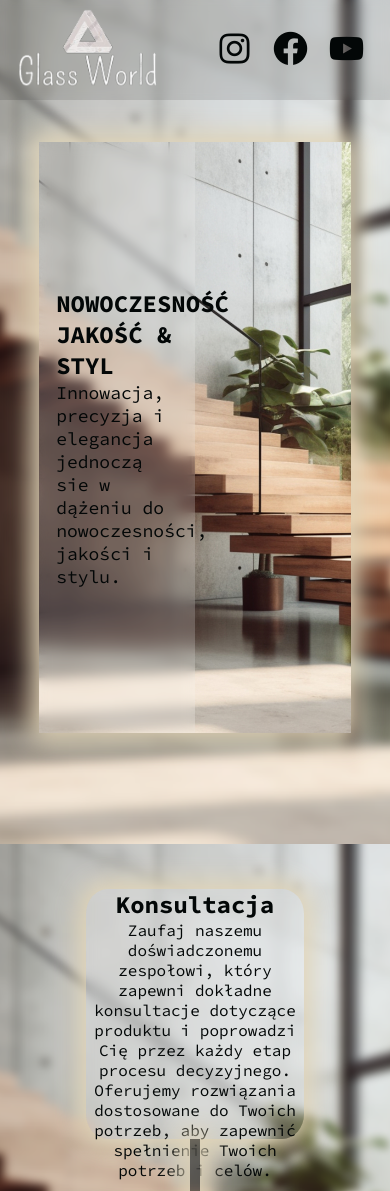
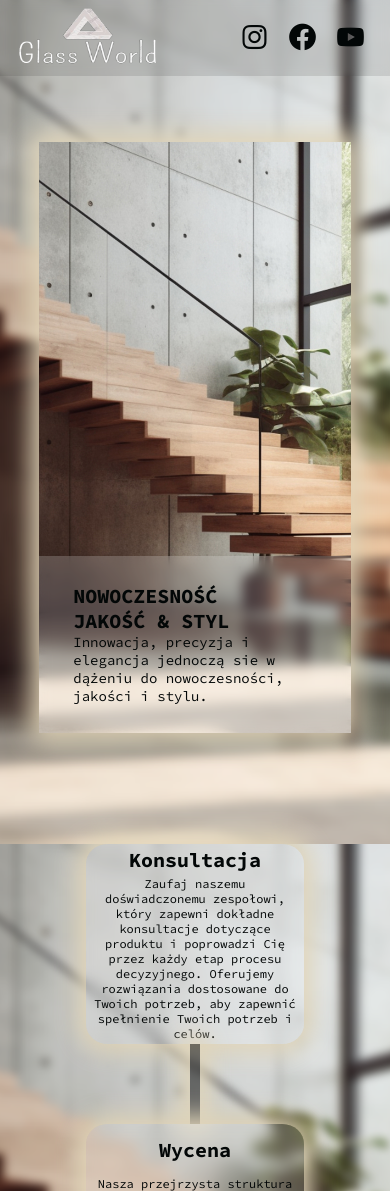
Before and after one commit to 808dot/glass-world, a plain HTML site: page index.html in a window 390 px wide. Shown: the top 1191 px of the page. Drawn offline with nearby package versions, Linux system fonts and the light colour scheme; a web font is replaced by a local one.

Commit message:
Mobile Version and Animation Observer

```diff
--- a/assets/js/script.js
+++ b/assets/js/script.js
@@ -48,3 +48,124 @@ let root = document.querySelector(':root');
 let scrool_top = parseInt(header.offsetHeight) + 2 * parseInt(header_padding.paddingTop);
 
 root.style.setProperty('--scrool-top', scrool_top + "px");
+
+
+
+
+
+
+const animationItemsBox = document.querySelectorAll('.about-us-box');
+
+const observerBox = new IntersectionObserver(
+  entries => {
+    entries.forEach(entry => {
+      if (entry.isIntersecting) {
+        console.log("The element is intersecting >");
+        entry.target.style.animation = `slideTop 2s ${entry.target.dataset.delay} ease forwards`;
+      } else {
+          entry.target.style.animation="none";
+      }
+    })
+  },
+
+)
+
+animationItemsBox.forEach(item => {
+  observerBox.observe(item)
+})
+
+
+const animationItemsLine = document.querySelectorAll('.line');
+
+const observerLine = new IntersectionObserver(
+  entries => {
+    entries.forEach(entry => {
+      if (entry.isIntersecting) {
+        console.log("The element is intersecting >");
+        entry.target.style.animation = `slideBottom 2s ${entry.target.dataset.delay} ease forwards`;
+      } else {
+          entry.target.style.animation="none";
+      }
+    })
+  },
+
+)
+
+animationItemsLine.forEach(item => {
+  observerLine.observe(item)
+})
+
+
+
+// const callback = (entries) => {
+
+//    entries.forEach((entry) => {
+//            if (entry.isIntersecting) {
+//                console.log("The element is intersecting >");
+//                entry.target.style.animation =
+//                entry.target.dataset.animate;
+//            } else {
+//                entry.target.style.animation="none";
+//            }
+//        }
+//    );
+// }
+
+
+
+// let observer2 = new IntersectionObserver(callback);
+
+// const animationItems2 = document.querySelectorAll('.about-us-box');
+
+// animationItems2.forEach(item => {
+//   observer2.observe(item)
+// })
+
+
+
+// const callback = (entries) => {
+//   //Step 4
+//   // The entries variable will contain the list of
+//   // elements that you are observing. When ever
+//   // intersection occurs, you need to do forEach loop
+//   // to find which one intersected.
+//   // For this we check a flag on the element called "isIntersecting"
+//    entries.forEach(
+//        (entry) => {
+//            if (entry.isIntersecting) {
+//                console.log("The element is intersecting >");
+//                //If intersecting then attach keyframe animation.
+//               //We do this by assigning the data attribute
+//               //we coded in the markup to the style.animation
+//               //of the element
+
+//                entry.target.style.animation =
+//                entry.target.dataset.animate;
+//            } else {
+//                //We take of the animation if not in view
+//                entry.target.style.animation="none";
+//            }
+//        }
+//    );
+// }
+
+// //1] Create a new intersectionObserver object,
+// //which will accept a callback function as
+// //a parameter.
+
+// let observer = new IntersectionObserver(callback);
+
+
+// //2]Select all elements that have ".animate"
+// //class.In our case we have three
+// //elements (.image,<p> and h<2>).
+
+// const animationItems = document.querySelectorAll('.about-us-box');
+
+
+//  //3]Loop through selected elements and add to the
+//  //observer watch list.
+
+//  animationItems.forEach(item => {
+//    observer.observe(item)
+// })
--- a/assets/scss/style.scss
+++ b/assets/scss/style.scss
@@ -11,60 +11,27 @@
 
     --font-size-realization-p: 40px;
 
+    --font-size-contact-h1i: 32px;
+    --font-size-placeholder: 16px;
 
-
-
-    --hookers-green: #517D75ff;
     --black: #030707ff;
-    --cambridge-blue: #84AAA2ff;
-    --hookers-green-2: #4A6D67ff;
-    --verdigris: #6CB1A7ff;
-    --dark-slate-gray: #7ce2d5;
-
-    // Cool and Elegant
-    --deep-blue: #2E86AB;
-    --pale-green: #A4C3B2;
-    --golden-yellow: #F6AE2D;
-
-    //Fresh and Modern
-    --mint-green: #57CC99;
-    --light-gray-blue: #E8F1F2;
-    --coral-red: #FF6B6B;
-
-    //Industrial and Sleek
-
-    --charcoal-gray:#333333;
-    --light-gray:#D9D9D9;
-    --gold: #FFD700;
-
-
-    // 60 30 10
-    --primary-color: #0077B6;
-    --secondary-color: #FF6B6B;
-    --accent-color: #4CAF50;
-
-    --primiray-color-font: #FFFFFF;
-    --secondary-color-font: #444444;
-    --accent-color-font: #333333;
-
-
-    --reseda-green: #878159ff;
-    --battleship-gray: #949186ff;
-    --silver: #C9CAC6ff;
-    --licorice: #281715ff;
-    --bistre: #322522ff;
-    --pearl: rgb(225, 213, 184);
-    --ecru: #C9BA93ff;
-    --umber: rgb(112, 96, 82);
-    --licorice-2: #2B1D19ff;
-    --coffee: #694F34ff;
 }
 
 * {
     margin: 0;
     padding: 0;
     box-sizing: border-box;
-    font-family: 'Source Code Pro', monospace;
+    //  font-family: 'Lato', sans-serif;
+    // font-family: 'Merriweather', serif;
+    // font-family: 'Montserrat', sans-serif;
+    // font-family: 'Open Sans', sans-serif;
+    // font-family: 'Permanent Marker', cursive;
+    // font-family: 'Playfair Display', serif;
+    // font-family: 'Poppins', sans-serif;
+    // font-family: 'Raleway', sans-serif;
+    // font-family: 'Roboto', sans-serif;
+    // font-family: 'Roboto Slab', serif;
+    // font-family: 'Source Code Pro', monospace;
     list-style: none;
     text-decoration: none;
     color: var(--black);
@@ -85,6 +52,7 @@ html {
     -webkit-backdrop-filter: blur(5px);
     backdrop-filter: blur(5px);
 
+    font-family: 'Source Code Pro', monospace;
     z-index: 1000;
 
     .logo {
@@ -153,6 +121,8 @@ html {
     flex-direction: column;
     color: wheat;
 
+    font-family: 'Source Code Pro', monospace;
+
     background: url(../img/home-bg-new.png);
     background-size: cover;
     background-repeat: no-repeat;
@@ -163,8 +133,6 @@ html {
     -webkit-background-repeat: no-repeat;
     -webkit-background-position: center center;
     -webkit-background-attachment: fixed;
-
-
 
     .home{
         width: 100%;
@@ -192,6 +160,8 @@ html {
 
             box-shadow: 0px 0px 24px 8px rgba(225, 213, 184, 1);
 
+            animation: slideBottom 2s ease forwards;
+
             .home-content-container{
                 width: 100%;
                 height: 100%;
@@ -200,21 +170,22 @@ html {
                 align-items: center;
 
                 .blur2{
-                    background: rgba(255, 255, 255, 0.2); // Make sure this color has an opacity of less than 1
-                    backdrop-filter: blur(6px); // This be the blur
                     height: 100%;
                     width: 50%;
-
                     display: flex;
                     justify-content: center;
                     align-items: center;
 
+                    background: rgba(255, 255, 255, 0.2);
+                    backdrop-filter: blur(6px);
+                    -webkit-backdrop-filter: blur(6px);
                 }
                 .home-content-left{
                     width: 80%;
                     padding: 1%;
-
+                    opacity: 0;
                     animation: slideRight 2s ease forwards;
+                    animation-delay: 0.2s;
                     h1{
                         font-size: var(--font-size-home-h1);
                     }
@@ -223,40 +194,40 @@ html {
                     }
                 }
 
-                .home-content-right{
-                    width: 200px;
-                    height: 100px;
-                    padding: 1%;
-                    display: flex;
-                    justify-content: space-evenly;
-                    flex-wrap: wrap;
-                    position: relative;
-                    text-align: center;
+                // .home-content-right{
+                //     width: 200px;
+                //     height: 100px;
+                //     padding: 1%;
+                //     display: flex;
+                //     justify-content: space-evenly;
+                //     flex-wrap: wrap;
+                //     position: relative;
+                //     text-align: center;
 
-                    .h1-container-1{
-                        display: flex;
-                        flex-direction: column;
-                        justify-content: flex-end;
+                //     .h1-container-1{
+                //         display: flex;
+                //         flex-direction: column;
+                //         justify-content: flex-end;
 
-                        h1{
-                            line-height:6px;
-                            height: 35px;
-                            font-size: 64px;
-                        }
-                    }
-                    .h1-container-2{
-                        display: flex;
-                        flex-direction: column;
-                        justify-content: flex-end;
+                //         h1{
+                //             line-height:6px;
+                //             height: 35px;
+                //             font-size: 64px;
+                //         }
+                //     }
+                //     .h1-container-2{
+                //         display: flex;
+                //         flex-direction: column;
+                //         justify-content: flex-end;
 
-                        h1{
-                            font-size: 40px;
-                        }
-                    }
-                    p{
-                        font-size: 24px;
-                    }
-                }
+                //         h1{
+                //             font-size: 40px;
+                //         }
+                //     }
+                //     p{
+                //         font-size: 24px;
+                //     }
+                // }
             }
         }
 
@@ -270,29 +241,31 @@ html {
         display: flex;
         justify-content: center;
         align-items: center;
+
         transition: .5s;
-        // background: var(#C9CAC6ff);
         scroll-margin-top: var(--scrool-top);
 
+
         .about-us-box{
+            width: 25%;
+            height: 300px;
+            padding: 0 2%;
             display: flex;
             justify-content: space-evenly;
             align-items: center;
             flex-direction: column;
-            width: 25%;
-            height: 300px;
+
             text-align: center;
 
             background-color: rgba(255, 255, 255, 0.2);
             backdrop-filter: blur(6px);
             -webkit-backdrop-filter: blur(6px);
-            // border:0.5px solid rgb(209, 209, 209);
             box-shadow: 0px 0px 24px 8px rgba(225, 213, 184, 1);
             border-radius: 10%;
 
             opacity: 0;
-            animation: slideTop 2s ease forwards;
-            animation-delay: calc(.2s * var(--i));
+            // animation: slideTop 2s ease forwards;
+            // animation-delay: calc(.2s * var(--i));
 
             h1{
                 font-size: var(--font-size-aboutus-h1);
@@ -304,14 +277,13 @@ html {
         .line{
             width: 80px;
             height: 10px;
-            // background-color: rgba(255, 255, 255, 0.2);
             background-color: rgba(0, 0, 0, 0.5);
             backdrop-filter: blur(5px);
             -webkit-backdrop-filter: blur(5px);
             box-shadow: 0px 0px 24px 8px rgba(225, 213, 184, 1);
             opacity: 0;
-            animation: slideBottom 2s ease forwards;
-            animation-delay: calc(.2s * var(--i));
+            // animation: slideBottom 2s ease forwards;
+            // animation-delay: calc(.2s * var(--i));
         }
 
     }
@@ -323,16 +295,20 @@ html {
         display: flex;
         justify-content: space-between;
         flex-wrap: wrap;
+        font-family: 'Permanent Marker', cursive;
         scroll-margin-top: var(--scrool-top);
 
         .modal {
             width: 90%;
             height: 80vh;
+            align-items: center;
             position: fixed;
+
             z-index: 10;
             display: none;
-            align-items: center;
+
             overflow: clip;
+
             top: 55%;
             left: 50%;
             translate: -50% -50%;
@@ -341,7 +317,6 @@ html {
             background-color: rgba(255, 255, 255, 0.2);
             backdrop-filter: blur(6px);
             -webkit-backdrop-filter: blur(6px);
-            // border:0.5px solid rgb(209, 209, 209);
             box-shadow: 0px 0px 24px 8px rgba(225, 213, 184, 1);
             border-radius: 10%;
             border: none;
@@ -353,8 +328,8 @@ html {
                 animation: marquee 16s linear infinite;
 
                 img{
-                    width: 500px;
-                    height: 600px;
+                    // width: 500px;
+                    height: 70vh;
                     padding: 0 16px;
                 }
             }
@@ -395,30 +370,27 @@ html {
         align-items: center;
         scroll-margin-top: var(--scrool-top);
 
-
         .contact-form{
             padding: 1%;
-            width: 64%;
+            width: 80%;
             height: 500px;
             display: flex;
             justify-content: space-evenly;
             align-items: center;
             flex-direction: column;
-            // border: 2px solid black;
 
             background-color: rgba(255, 255, 255, 0.2);
             backdrop-filter: blur(6px);
             -webkit-backdrop-filter: blur(6px);
-            // border:0.5px solid rgb(209, 209, 209);
             box-shadow: 0px 0px 24px 8px rgba(225, 213, 184, 1);
 
             ::placeholder{
                 color: rgb(27, 19, 12);
-                font-size: 16px;
+                font-size: var(--font-size-placeholder);
             }
 
             h1, i{
-                font-size: 32px;
+                font-size: var(--font-size-contact-h1i);
                 margin-right: auto;
             }
             .contact-name-email-box{
@@ -428,7 +400,7 @@ html {
                 justify-content: space-between;
 
                 #fname, #femail{
-                    padding: 13px;
+                    padding: 1%;
                     border: 1px solid rgb(225, 213, 184);
                     width: 49%;
                     height: 40px;
@@ -441,7 +413,7 @@ html {
                 }
             }
             #fmessage{
-                padding: 13px;
+                padding: 1%;
                 border: 1px solid rgb(225, 213, 184);
                 width:100%;
                 height: 300px;
@@ -515,7 +487,7 @@ html {
     }
     .hero{
         .about-us{
-            height: 800px;
+            height: 900px;
             flex-direction: column;
 
             .about-us-box{
@@ -571,9 +543,12 @@ html {
         --font-size-aboutus-p:  16px;
 
         --font-size-realization-p: 24px;
+        --font-size-placeholder: 12px;
     }
 
+
     .hero{
+
         .about-us{
             height: 1000px;
             flex-direction: column;
@@ -636,6 +611,8 @@ html {
         --font-size-aboutus-p:  16px;
 
         --font-size-realization-p: 24px;
+
+        --font-size-contact-h1i: 24px
     }
 
     .hero{
@@ -669,7 +646,63 @@ html {
 
 }
 
-@media (max-width: 320px) {
+@media (max-width: 400px) {
 
+    :root{
+        --scrool-top: 0px;
+        --font-size-navbar: 24px;
+        --font-size-icon: 32px;
 
+        --font-size-home-h1: 20px;
+        --font-size-home-p:  14px;
+
+        --font-size-aboutus-h1: 20px;
+        --font-size-aboutus-p:  12px;
+
+        --font-size-realization-p: 20px;
+    }
+    .header{
+
+            img{
+            height: 64px;
+
+        }
+    }
+
+    .hero{
+        .home{
+            .home-bg{
+                .home-content-container{
+                    align-items: end;
+
+                    .blur2{
+                        height: 30%;
+                        width: 100%;
+                    }
+                    .home-content-left{
+                        width: 80%;
+                        padding: 1%;
+
+                        animation: slideRight 2s ease forwards;
+                        h1{
+                            font-size: var(--font-size-home-h1);
+                        }
+                        p{
+                            font-size: var(--font-size-home-p);
+                        }
+                    }
+
+                }
+            }
+        }
+        .about-us{
+            // background-color: rebeccapurple;
+            justify-content: start;
+            height: 800px;
+            .about-us-box{
+                width: 70%;
+                height: 200px;
+            }
+        }
+    }
 }
--- a/index.html
+++ b/index.html
@@ -71,20 +71,20 @@
             </div>
 
             <div class="about-us" id="about-us">
-                <div class="about-us-box" style="--i:1;">
+                <div class="about-us-box" data-animate="slideTop 2s" data-delay="0.2s" style="--i:1;">
                     <h1>Konsultacja</h1>
                     <p>Zaufaj naszemu doświadczonemu zespołowi, który zapewni dokładne konsultacje dotyczące produktu
                         i poprowadzi Cię przez każdy etap procesu decyzyjnego. Oferujemy rozwiązania dostosowane do Twoich
                         potrzeb, aby zapewnić spełnienie Twoich potrzeb i celów.</p>
                 </div>
-                <div class="line" style="--i:2;"></div>
-                <div class="about-us-box" style="--i:3;">
+                <div class="line" data-delay="0.4s" style="--i:2;"></div>
+                <div class="about-us-box" data-animate="slideTop 2s" data-delay="0.6s" style="--i:3;">
                     <h1>Wycena</h1>
                     <p>Nasza przejrzysta struktura cenowa uwzględnia Twój budżet i zapewnia konkurencyjne stawki bez
                         uszczerbku dla projektowanej jakości. Oferujemy elastyczne opcje dostosowane do różnych budżetów i wymagań projektu</p>
                 </div>
-                <div class="line" style="--i:4;"></div>
-                <div class="about-us-box" style="--i:5;">
+                <div class="line" data-delay="0.8s" style="--i:4;"></div>
+                <div class="about-us-box" data-animate="slideTop 2s" data-delay="1s" style="--i:5;">
                     <h1>Realizacja</h1>
                     <p>Nasz oddany zespół dokłada wszelkich starań, aby Twoja wizja produktu stała się rzeczywistością.
                         Koncentrując się na precyzji i innowacyjności, gwarantujemy, że każdy szczegół Twojego projektu
@@ -97,16 +97,16 @@
                 <dialog id="modal" class="modal">
                     <!-- <h1 class="close-button">hi my modal</h1> -->
                     <div class="modal-content">
+                        <img src="assets/img/kabina-0.jpg" alt="">
                         <img src="assets/img/kabina-1.jpg" alt="">
                         <img src="assets/img/kabina-2.jpg" alt="">
                         <img src="assets/img/kabina-3.jpg" alt="">
-                        <img src="assets/img/kabina-4.jpg" alt="">
                     </div>
                     <div class="modal-content" aria-hidden="false">
+                        <img src="assets/img/kabina-0.jpg" alt="">
                         <img src="assets/img/kabina-1.jpg" alt="">
                         <img src="assets/img/kabina-2.jpg" alt="">
                         <img src="assets/img/kabina-3.jpg" alt="">
-                        <img src="assets/img/kabina-4.jpg" alt="">
                     </div>
                 </dialog>
 
@@ -121,7 +121,7 @@
                 <div class="realization-box" id="grafika">  <img src="assets/img/grafika-1.jpg" alt=""><p>Grafiki</p></div>
                 <div class="realization-box" id="daszek">  <img src="assets/img/daszek-1.jpg" alt=""><p>Daszki</p></div>
                 <div class="realization-box" id="lustro">  <img src="assets/img/lustro-1.jpg" alt=""><p>Lustra</p></div>
-                <div class="realization-box" id="taras">   <img src="assets/img/taras-1.jpg" alt=""><p>Przeszklenia<br/> Tarasow</p></div>
+                <div class="realization-box" id="taras">   <img src="assets/img/taras-1.jpg" alt=""><p>Przeszklenia<br/> Tarasów</p></div>
 
             </div>
 
@@ -130,11 +130,11 @@
                     <h1><i class='bx bxs-contact'></i> Napisz do nas</h1>
                     <div class="contact-name-email-box">
                         <input type="text" id="fname" name="firstname" placeholder="Imie">
-                        <input type="text" id="femail" name="email" placeholder="Email">
+                        <input type="text" id="femail" name="email" placeholder="E-mail">
                     </div>
-                    <textarea id="fmessage" name="message" placeholder="Wiadomosc"></textarea>
+                    <textarea id="fmessage" name="message" placeholder="Wiadomość"></textarea>
 
-                    <input type="submit" id="fbutton" value="Wyslij">
+                    <input type="submit" id="fbutton" value="Wyślij">
                 </form>
             </div>
         </section>
```
Also changed, not shown: assets/css/style.css, 1 other file.
